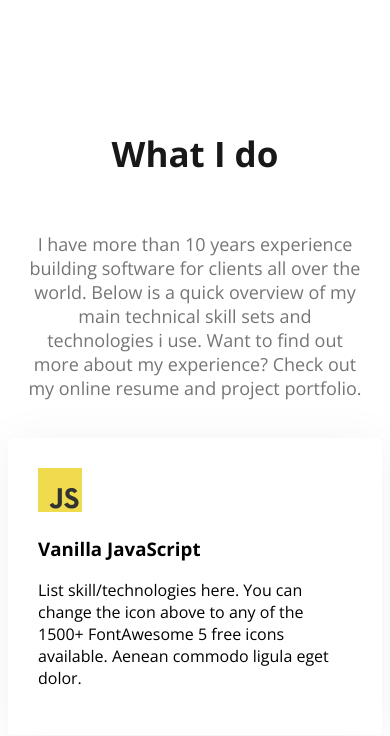
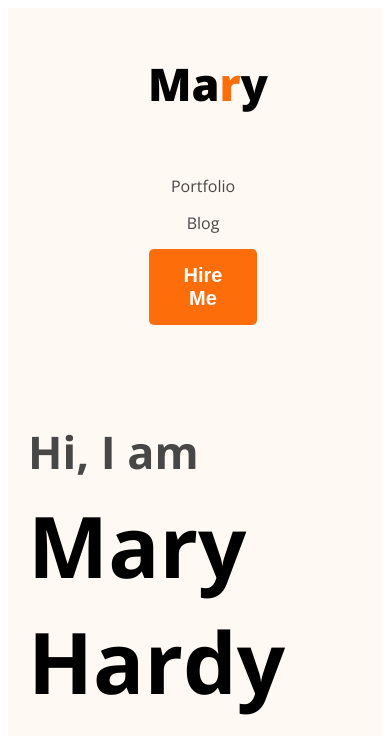
Before and after one commit to shahadatHossen-farok/responsive-web-developer-portfolio, a plain HTML site: page index.html in a window 390 px wide. Shown: the top 736 px of the page. Drawn offline with nearby package versions, Linux system fonts and the light colour scheme.

Commit message:
Make heder banner and about section responsive

```diff
--- a/index.html
+++ b/index.html
@@ -16,7 +16,7 @@
     <script src="https://kit.fontawesome.com/131c214e70.js" crossorigin="anonymous"></script>
 
 <body>
-    <header class="header hide">
+    <header class="header">
         <nav>
             <h3 class="nav-title">Ma<span class="text-primary">r</span>y</h3>
             <ul>
@@ -39,7 +39,7 @@
         </div>
     </header>
     <main>
-        <section class="about hide">
+        <section class="about">
             <h3 class="section-title">About Me</h3>
             <p class="section-description">
                 I, m a designer & developer with a passion for web design. I enjoy developing simple, clean and slick
--- a/styles/portfolio.css
+++ b/styles/portfolio.css
@@ -246,19 +246,40 @@ textarea {
 }
 
 @media screen and (max-width:576px) {
+    .header {
+        background-image: none;
+    }
 
+    nav,
+    nav>ul,
+    .banner,
     .skills-container,
     .resume-container,
+    .about-info-container,
     footer {
         flex-direction: column;
     }
 
+    nav>ul {
+        gap: 15px;
+    }
+
+    .banner .profile-pic {
+        width: 100%;
+    }
+
+    .banner,
     #what-i-do-description {
         padding: 20px;
     }
 
-    footer {
+    footer,
+    .about {
         padding: 10px;
+    }
+
+    .button-primary {
+        margin-bottom: 15px;
     }
 
     .footer-column {
@@ -276,4 +297,8 @@ textarea {
     footer {
         padding: 30px;
     }
+
+    .button-primary {
+        margin-bottom: 15px;
+    }
 }
```
